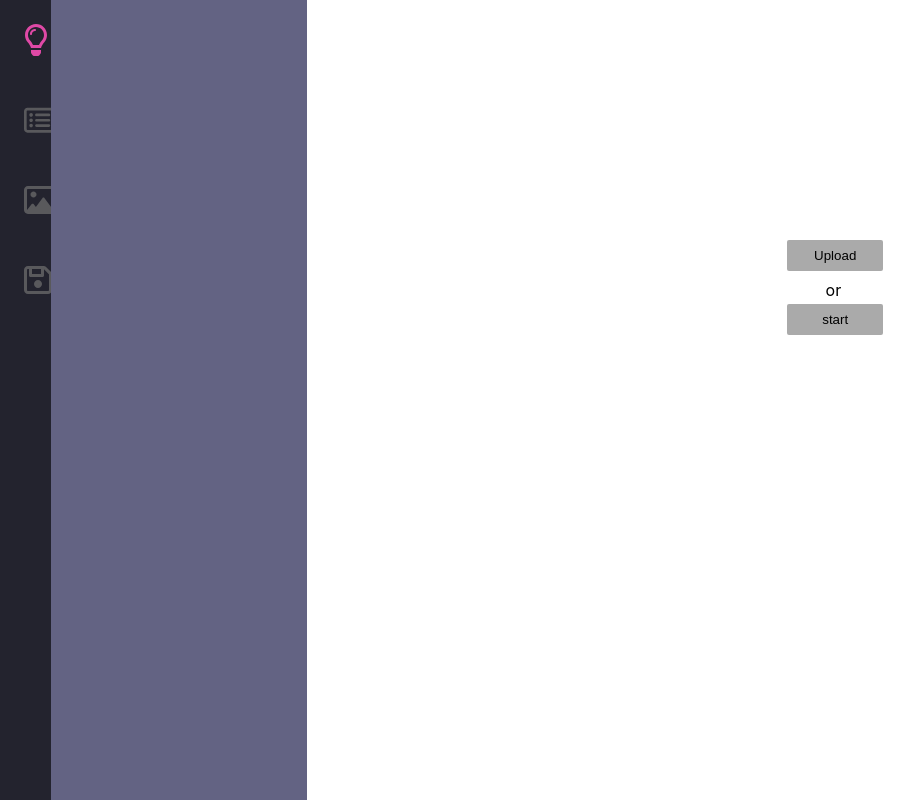
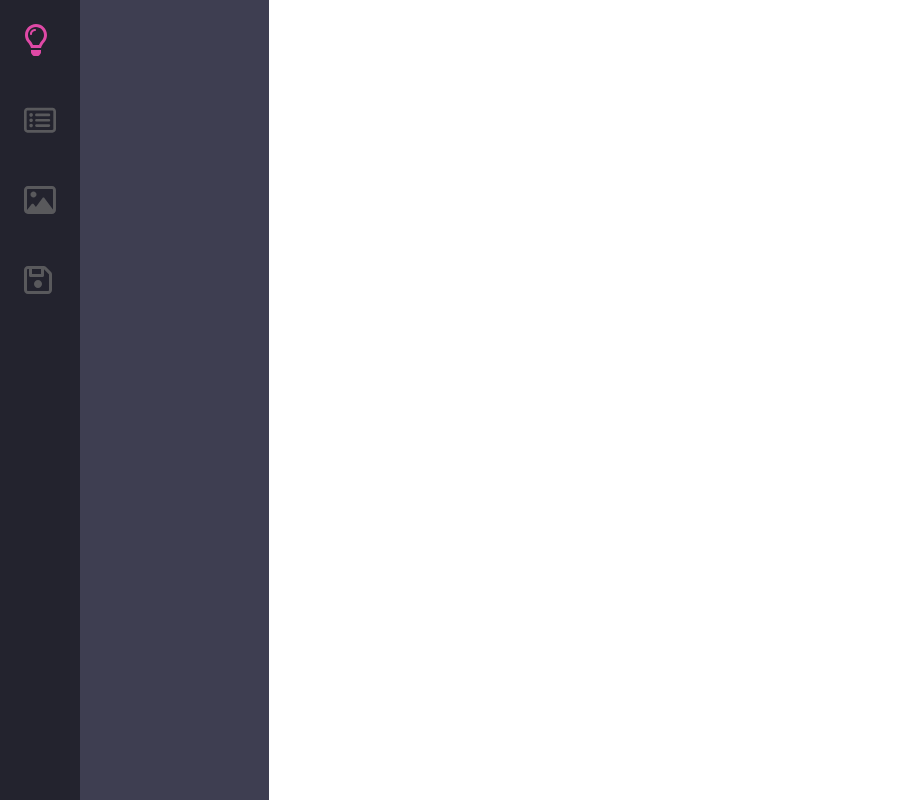
Before and after one commit to discodevl/fast-3d-editor, a React (Create React App) app: page / in a window 1280 px wide. Shown: the whole page, without its empty margins (0-922 px from the left). Built offline with nearby package versions, Linux system fonts and the light colour scheme.

Commit message:
styles containers

```diff
--- a/src/App.js
+++ b/src/App.js
@@ -1,11 +1,21 @@
+import {useState} from 'react';
 import MainSideBar from "./components/MainSideBar";
 import ModelViewer from "./components/ModelViewer";
+import SideBar from "./components/SideBar";
 
 function App() {
+  const [tab, setTab] = useState();
+
+  function tabHandler(tab) {
+    setTab(tab);
+  }
+
+
   return (
-    <div style={{display: 'flex'}}>
-      <MainSideBar />
-      <ModelViewer/>
+    <div className="container-main">
+      <MainSideBar onChangeTab={tabHandler}/>
+      <SideBar tab={tab}/>
+      <ModelViewer />
     </div>
   );
 }
--- a/src/components/MainSideBar.js
+++ b/src/components/MainSideBar.js
@@ -2,7 +2,7 @@ import React, { useEffect, useState } from "react";
 import SideBar from "./SideBar";
 import styles from "./MainSideBar.module.css";
 
-function MainSideBar() {
+function MainSideBar({onChangeTab}) {
   const [tab, setTab] = useState(0);
   const [hide, setHide] = useState(false);
 
@@ -13,7 +13,7 @@ function MainSideBar() {
       setTab(0);
     }
     setTab(value);
-    console.log(tab, hide);
+    onChangeTab(value);
   }
 
 
@@ -115,7 +115,7 @@ function MainSideBar() {
           </li>
         </ul>
       </nav>
-      <SideBar tab={tab} hide={hide} />
+      {/* <SideBar tab={tab} hide={hide} /> */}
     </>
   );
 }
--- a/src/components/MainSideBar.module.css
+++ b/src/components/MainSideBar.module.css
@@ -1,9 +1,9 @@
 .container {
-  height: 99vh;
+  display: flex;
+  flex-direction: column;
+  /* height: 99vh; */
   width: 4vw;
   border: 1px solid black;
-  display: flex;
-  flex-direction: column;
 }
 
 .ico {
--- a/src/components/ModelViewer.js
+++ b/src/components/ModelViewer.js
@@ -34,11 +34,8 @@ function ModelViewer() {
   }, [hideSideBar]);
 
   return (
-    <div
-      className={hideSideBar ? styles.containerLarge : styles.container}
-      style={{ backgroundColor: bgColor }}
-    >
-      {!src && (
+    <div className={styles.container}>
+      {/* {true && (
         <div>
           <input
             ref={inputRef}
@@ -51,11 +48,11 @@ function ModelViewer() {
           <p className={styles.paragraph}>or</p>
           <button className={styles.buttonStart} onClick={() => setSrc(glb)}>start</button>
         </div>
-      )}
+      )} */}
       <model-viewer
         id="mv"
         alt="model viewer with fast 3d editor"
-        src={src}
+        src={glb}
         camera-controls
         exposure={exposure}
         shadow-intensity={shadowIntensity}
--- a/src/components/ModelViewer.module.css
+++ b/src/components/ModelViewer.module.css
@@ -1,51 +1,36 @@
 .container {
-    position: absolute;
-    left: 24vw;
-    height: 100vh;
-    width: 75vw;
-}
-
-.containerLarge {
-    position: absolute;
-    left: 6vw;
-    height: 100vh;
+    display: flex;
+    justify-content: center;
+    align-items: center;
+    width: auto;
 }
 
 .buttonUpload {
-    position: absolute;
-    z-index: 1;
-    top:30vh;
-    left: 50%;
+    /* z-index: 1;
     width: 10%;
     padding: 8px;
     background-color: #aaaaaa;
     border-radius: 2px;
-    border: 0;
+    border: 0; */
 }
 
 .paragraph {
-    position: absolute;
-    z-index: 1;
-    top:33vh;
-    left: 54%;
+    /* z-index: 1; */
 }
 
 .buttonStart{
-    position: absolute;
-    z-index: 1;
-    top:38vh;
-    left: 50%;
+    /* z-index: 1;
     width: 10%;
     padding: 8px;
     background-color: #aaaaaa;
     border-radius: 2px;
-    border: 0;
+    border: 0; */
 }
 
 .buttonUpload:hover{
-    box-shadow: 2px 2px 8px;
+    /* box-shadow: 2px 2px 8px; */
 }
 
 .buttonStart:hover{
-    box-shadow: 2px 2px 8px;
+    /* box-shadow: 2px 2px 8px; */
 }
--- a/src/components/SideBar.js
+++ b/src/components/SideBar.js
@@ -7,24 +7,15 @@ import Background from "../actions/Background";
 import TextureSelector from "../actions/TextureSelector";
 import Export from "../actions/Export";
 
-function SideBar(props) {
-  const dispatch = useDispatch();
-
-  const hide = useSelector(state => state.config.hide_side_bar);
-
-  // function hideHandler(e) {
-  //   e.preventDefault();
-  //   dispatch(configActions.setHideSideBar());
-  // }
+function SideBar({tab}) {
 
   return (
-    <div className={styles.container} style={props.hide ? {display: "none"} : {display: "block"}}>
-      {/* {!hide ? <img src={minimize} onClick={hideHandler} /> : <img src={maximize} onClick={hideHandler} />} */}
+    <div className={styles.container}>
       <div className={styles.componentsWrapper} >
-        {props.tab === 1 && <Luminosity />}
-        {props.tab === 2 && <TextureSelector />}
-        {props.tab === 3 && <Background />}
-        {props.tab === 4 && <Export />}
+        {tab === 1 && <Luminosity />}
+        {tab === 2 && <TextureSelector />}
+        {tab === 3 && <Background />}
+        {tab === 4 && <Export />}
       </div>
     </div>
   );
--- a/src/components/SideBar.module.css
+++ b/src/components/SideBar.module.css
@@ -1,11 +1,11 @@
 .container {
-  position: absolute;
-  left: 4vw;
-  width: 20vw;
+  display: flex;
+  flex-direction: column;
+  width: 21vw;
   height: 100vh;
-  background-color: #636383;
+  background-color: #3e3e51;
 }
 
-.componentsWrapper{
-    margin: 8px;
+.componentsWrapper {
+  margin-left: 6vw;
 }
--- a/src/index.css
+++ b/src/index.css
@@ -14,5 +14,9 @@ code {
 
 model-viewer {
   height: 100vh;
-  width: 76vw;
+  width: 75vw;
 }
+
+.container-main {
+  display: flex;
+}
```
